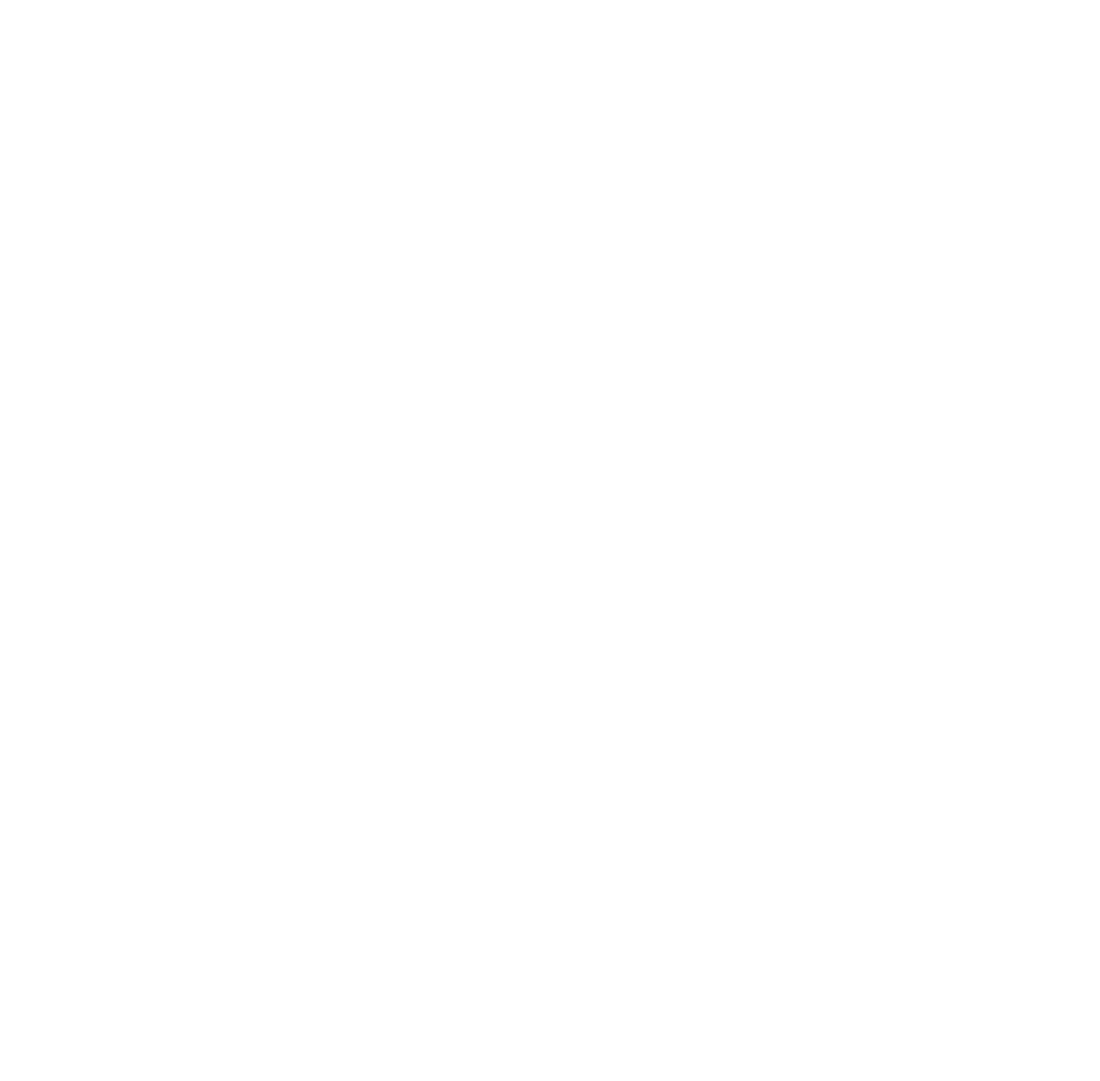
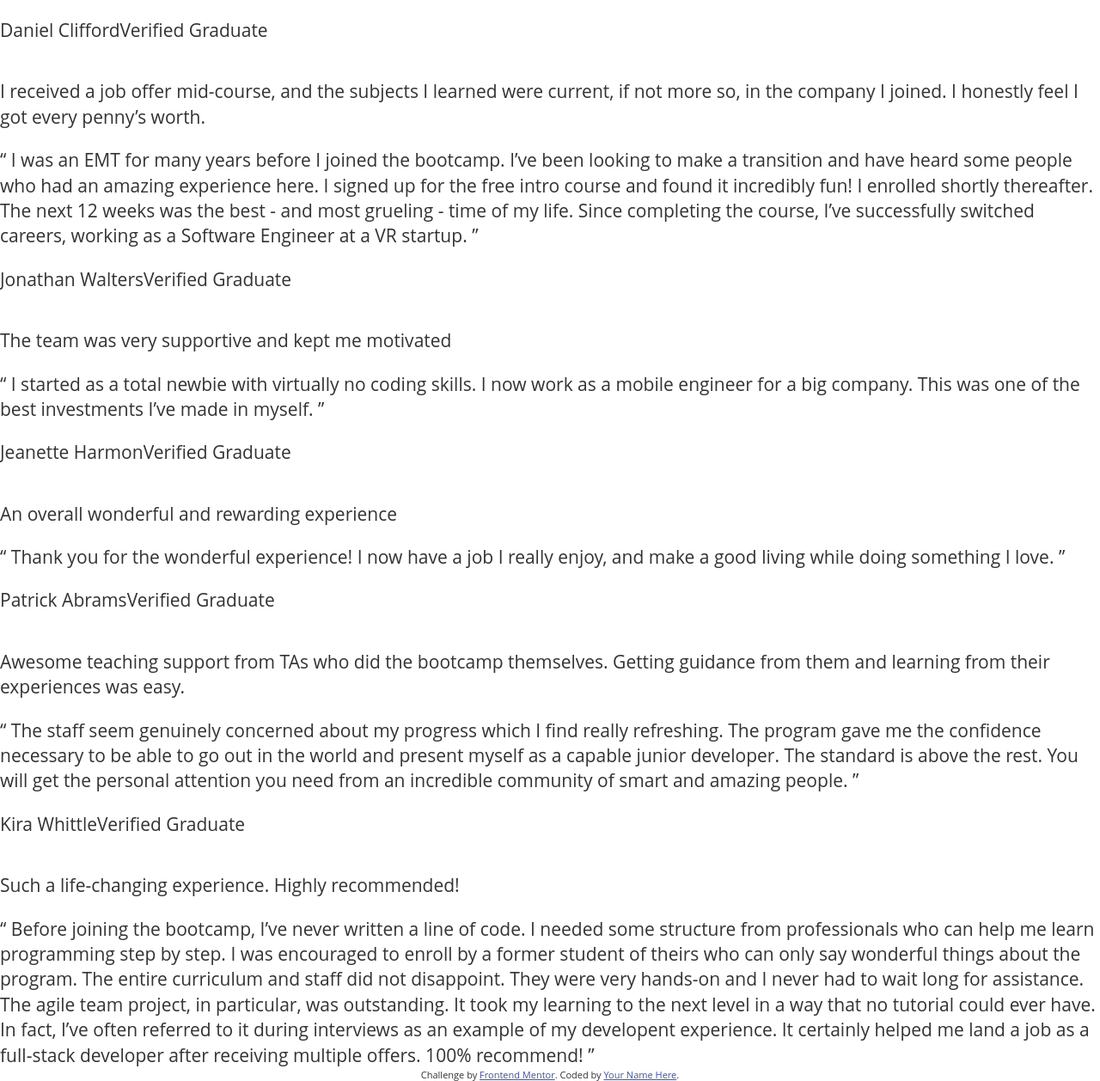
Before and after one commit to istarlet/testimonials_grid, a plain HTML site: page index.html in a window 1280 px wide. Shown: the whole page at 86% size. Before the commit the page ends 800 px from the top, so only its background shows below. Drawn offline with Linux system fonts and the light colour scheme.

Commit message:
Add basic tags and classes

```diff
--- a/index.html
+++ b/index.html
@@ -4,9 +4,105 @@
     <meta charset="UTF-8">
     <meta http-equiv="X-UA-Compatible" content="IE=edge">
     <meta name="viewport" content="width=device-width, initial-scale=1.0">
+    <link rel="stylesheet" href="testimonialsgrid.css" />
     <title>Frontend Mentor | Testimonials Grid Challenge</title>
 </head>
 <body>
+    <main>
 
+<!-- Daniel Clifford Testimonial -->
+
+        <section class="clifford__container">
+            <div class="row">
+                <img src="" alt="" />
+                <p class="">Daniel Clifford</p>
+                <p class="">Verified Graduate</p>
+            </div>
+
+
+  <p class="">I received a job offer mid-course, and the subjects I learned were current, if not more so,
+  in the company I joined. I honestly feel I got every penny’s worth.</p>
+
+  “ I was an EMT for many years before I joined the bootcamp. I’ve been looking to make a
+  transition and have heard some people who had an amazing experience here. I signed up
+  for the free intro course and found it incredibly fun! I enrolled shortly thereafter.
+  The next 12 weeks was the best - and most grueling - time of my life. Since completing
+  the course, I’ve successfully switched careers, working as a Software Engineer at a VR startup. ”
+
+  </section>
+
+<!-- Jonathan Walters Testimonial -->
+
+<section class="walters__container">
+    <div class="row">
+        <img src="" alt="" />
+        <p class="">Jonathan Walters</p>
+        <p class="">Verified Graduate</p>
+    </div>
+
+  <p class="">The team was very supportive and kept me motivated</p>
+
+  “ I started as a total newbie with virtually no coding skills. I now work as a mobile engineer
+  for a big company. This was one of the best investments I’ve made in myself. ”
+
+<!-- Jeanette Harmon Testimonial -->
+
+<section class="harmon__container">
+    <div class="row">
+        <img src="" alt="" />
+        <p class="">Jeanette Harmon</p>
+        <p class="">Verified Graduate</p>
+    </div>
+
+ <p class="">An overall wonderful and rewarding experience</p>
+
+  “ Thank you for the wonderful experience! I now have a job I really enjoy, and make a good living
+  while doing something I love. ”
+
+<!-- Patrick Abrams Testimonial -->
+
+<section class="abrams__container">
+    <div class="row">
+        <img src="" alt="" />
+        <p class="">Patrick Abrams</p>
+        <p class="">Verified Graduate</p>
+    </div>
+
+  <p class="">Awesome teaching support from TAs who did the bootcamp themselves. Getting guidance from them and
+  learning from their experiences was easy.</p>
+
+  “ The staff seem genuinely concerned about my progress which I find really refreshing. The program
+  gave me the confidence necessary to be able to go out in the world and present myself as a capable
+  junior developer. The standard is above the rest. You will get the personal attention you need from
+  an incredible community of smart and amazing people. ”
+
+  <!-- Kira Whittle Testimonial -->
+
+<section class="whittle__container">
+    <div class="row">
+        <img src="" alt="" />
+        <p class="">Kira Whittle</p>
+        <p class="">Verified Graduate</p>
+    </div>
+
+  <p class="">Such a life-changing experience. Highly recommended!</p>
+
+  “ Before joining the bootcamp, I’ve never written a line of code. I needed some structure from
+  professionals who can help me learn programming step by step. I was encouraged to enroll by a former
+  student of theirs who can only say wonderful things about the program. The entire curriculum and staff
+  did not disappoint. They were very hands-on and I never had to wait long for assistance. The agile team
+  project, in particular, was outstanding. It took my learning to the next level in a way that no tutorial
+  could ever have. In fact, I’ve often referred to it during interviews as an example of my developent
+  experience. It certainly helped me land a job as a full-stack developer after receiving multiple offers.
+  100% recommend! ”
+
+  </main>
+
+  <footer>
+  <div class="attribution">
+    Challenge by <a href="https://www.frontendmentor.io?ref=challenge" target="_blank">Frontend Mentor</a>.
+    Coded by <a href="#">Your Name Here</a>.
+  </div>
+  </footer>
 </body>
 </html>
--- a/testimonialsgrid.css
+++ b/testimonialsgrid.css
@@ -0,0 +1,25 @@
+*,
+*::before,
+*::after {
+  box-sizing: border-box;
+}
+
+body {
+  font-family: "Open Sans", sans-serif;
+  font-size: 1.3125rem;
+  line-height: 1.4;
+  color: #333;
+  margin: 0;
+}
+
+img {
+    max-width: 100%;
+}
+
+.row {
+    display: flex;
+}
+
+/* Frontend Mentor Styles */
+.attribution { font-size: 11px; text-align: center; }
+.attribution a { color: hsl(228, 45%, 44%); }
```
